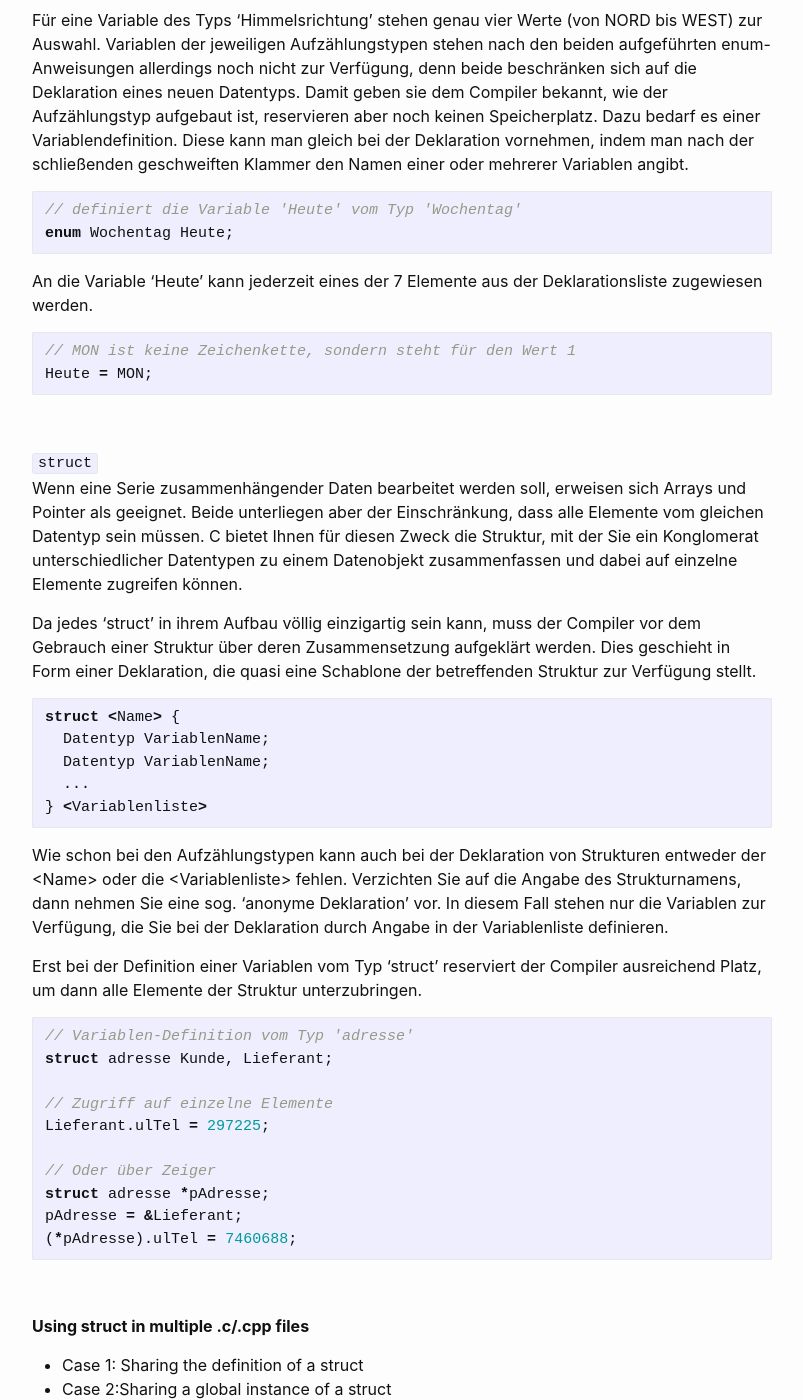
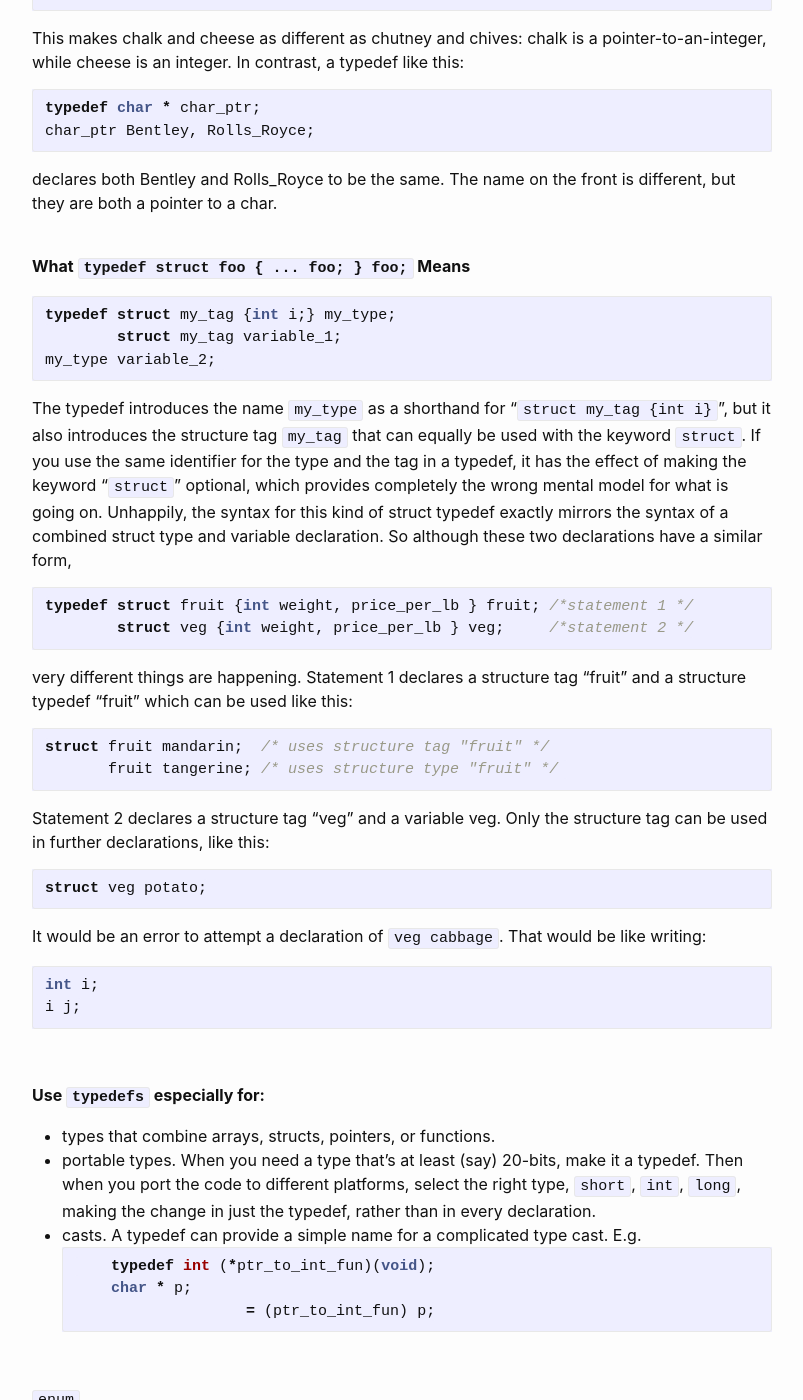
Before and after one commit to Hautaklyttn/progDocs, a Jekyll site: the page built from docs/articles/c_cpp.md, in a window 1280 px wide and 1400 px high, scrolled down 17610 px. Shown: the whole window, without its empty margins (238-1041 px from the left). Built offline with Jekyll 4.4.1, drawn with Linux system fonts in a browser that asks for light colours; some of the changed text lies outside the part shown.

Commit message:
Update c_cpp.md

````diff
--- a/docs/articles/c_cpp.md
+++ b/docs/articles/c_cpp.md
@@ -511,6 +511,74 @@ typedef unsigned int UINT
 ```
 
 Wie diese Auflistung schon vermuten lässt, spricht die verbesserte Lesbarkeit des Programms für 'typedef'.
+&nbsp;
+
+**Difference between `typedef int x[10]` and `#define x  int[10]`**
+As mentioned above, there is a key difference between a typedef and macro text replacement. The right way to think about this is to view a typedef as being a complete "encapsulated" type — you can't add to it after you have declared it. The difference between this and macros shows up in two ways.
+
+You can extend a macro typename with other type specifiers, but not a typedef 'd typename. That is,
+```c
+#define peach int
+unsigned peach i; /* works fine */
+
+typedef int banana;
+unsigned banana i; /* Bzzzt! illegal */
+```
+Second, a typedef 'd name provides the type for every declarator in a declaration.
+```c
+#define int_ptr int *
+int_ptr chalk, cheese;
+```
+After macro expansion, the second line effectively becomes:
+```c
+int * chalk, cheese;
+```
+This makes chalk and cheese as different as chutney and chives: chalk is a pointer-to-an-integer, while cheese is an integer. In contrast, a typedef like this:
+```c
+typedef char * char_ptr;
+char_ptr Bentley, Rolls_Royce;
+```
+declares both Bentley and Rolls_Royce to be the same. The name on the front is different, but they are both a pointer to a char.
+&nbsp;
+
+**What `typedef struct foo { ... foo; } foo;` Means**
+
+```c
+typedef struct my_tag {int i;} my_type;
+        struct my_tag variable_1;
+my_type variable_2;
+```
+The typedef introduces the name `my_type` as a shorthand for "`struct my_tag {int i}`", but it also introduces the structure tag `my_tag` that can equally be used with the keyword `struct`. If you use the same identifier for the type and the tag in a typedef, it has the effect of making the keyword "`struct`" optional, which provides completely the wrong mental model for what is going on. Unhappily, the syntax for this kind of struct typedef exactly mirrors the syntax of a combined struct type and variable declaration. So although these two declarations have a similar form,
+
+```c
+typedef struct fruit {int weight, price_per_lb } fruit; /*statement 1 */
+        struct veg {int weight, price_per_lb } veg;     /*statement 2 */
+```
+very different things are happening. Statement 1 declares a structure tag "fruit" and a structure typedef "fruit" which can be used like this:
+```c
+struct fruit mandarin;  /* uses structure tag "fruit" */
+       fruit tangerine; /* uses structure type "fruit" */
+```
+Statement 2 declares a structure tag "veg" and a variable veg. Only the structure tag can be used in further declarations, like this:
+```c
+struct veg potato;
+```
+It would be an error to attempt a declaration of `veg cabbage`. That would be like writing:
+```c
+int i;
+i j;
+```
+&nbsp;
+
+**Use `typedefs` especially for:**
+- types that combine arrays, structs, pointers, or functions.
+- portable types. When you need a type that's at least (say) 20-bits, make it a typedef. Then when you port the code to different platforms, select the right type, `short`, `int`, `long`, making the change in just the typedef, rather than in every declaration.
+- casts. A typedef can provide a simple name for a complicated type cast. E.g.
+  ```c
+      typedef int (*ptr_to_int_fun)(void);
+      char * p;
+                     = (ptr_to_int_fun) p;
+  ```
 
 &nbsp;
 
````
